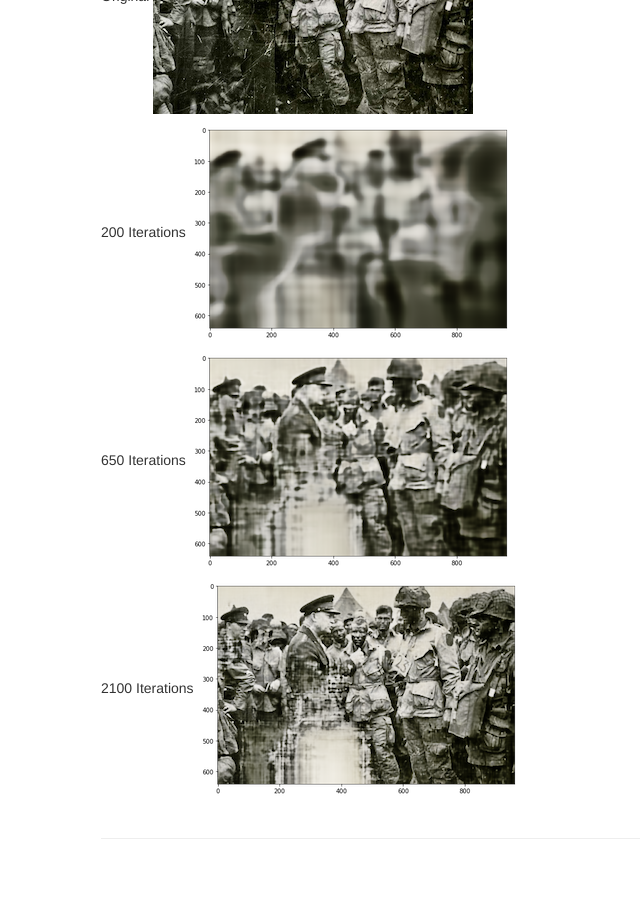
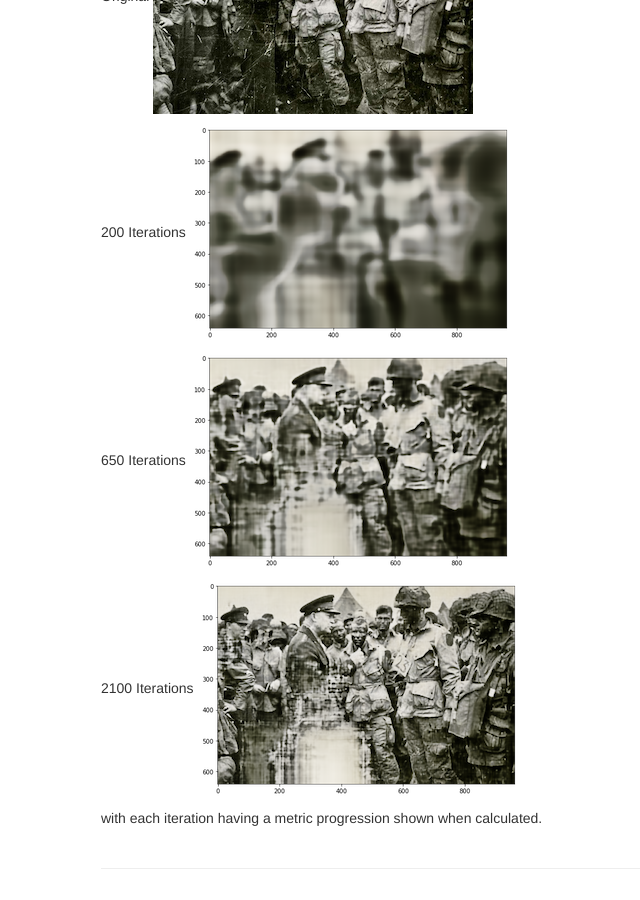
Before and after one commit to Emmanuel-Diaz/RestoreNet, a Jekyll site: the page built from index.md, in a window 1280 px wide and 900 px high, scrolled down 2327 px. Shown: the whole window, without its empty margins (189-829 px from the left). Built offline with Jekyll 4.4.1, drawn with Linux system fonts in a browser that asks for light colours; before the commit the page ends 3197 px from its top, so only the background shows below that.

Commit message:
added bottom line

```diff
--- a/index.md
+++ b/index.md
@@ -38,3 +38,5 @@ Original
 
 2100 Iterations
 ![2100_it](/imgs/2100_iters.png)
+
+with each iteration having a metric progression shown when calculated.
```
